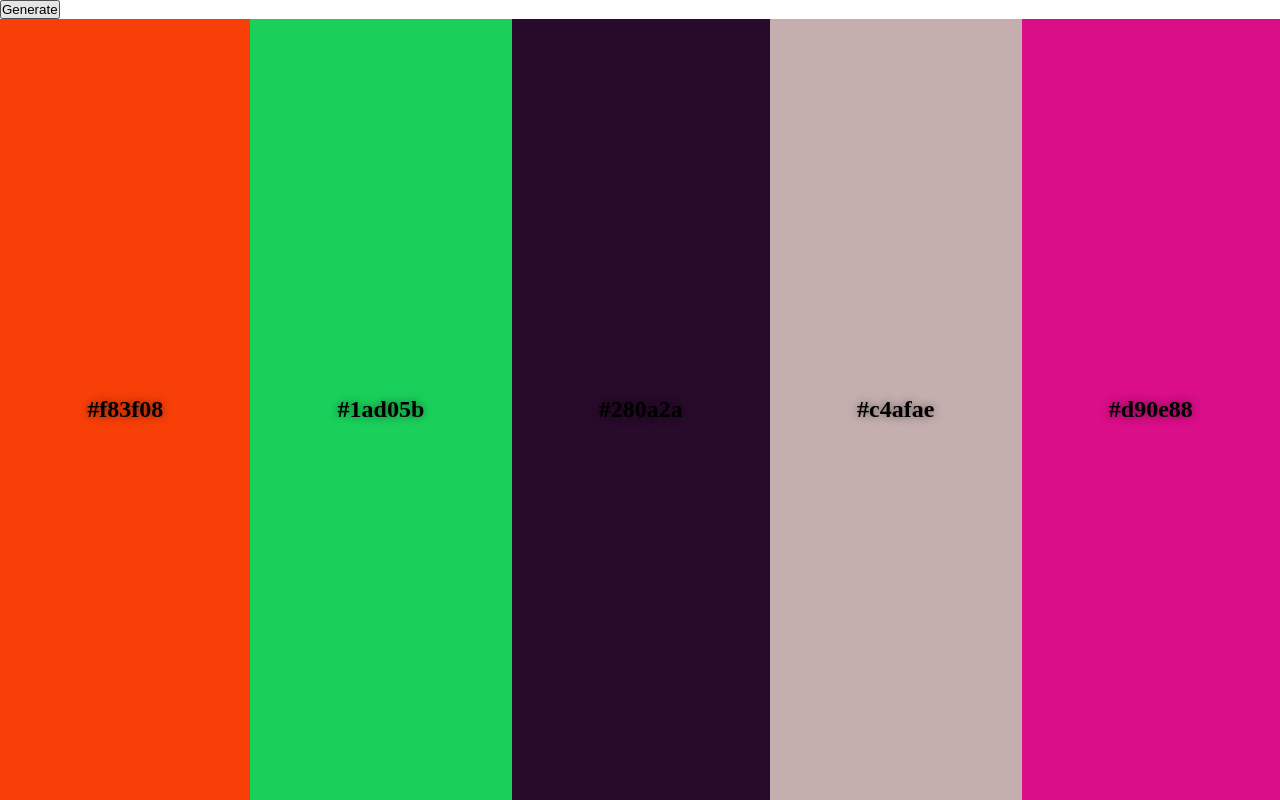
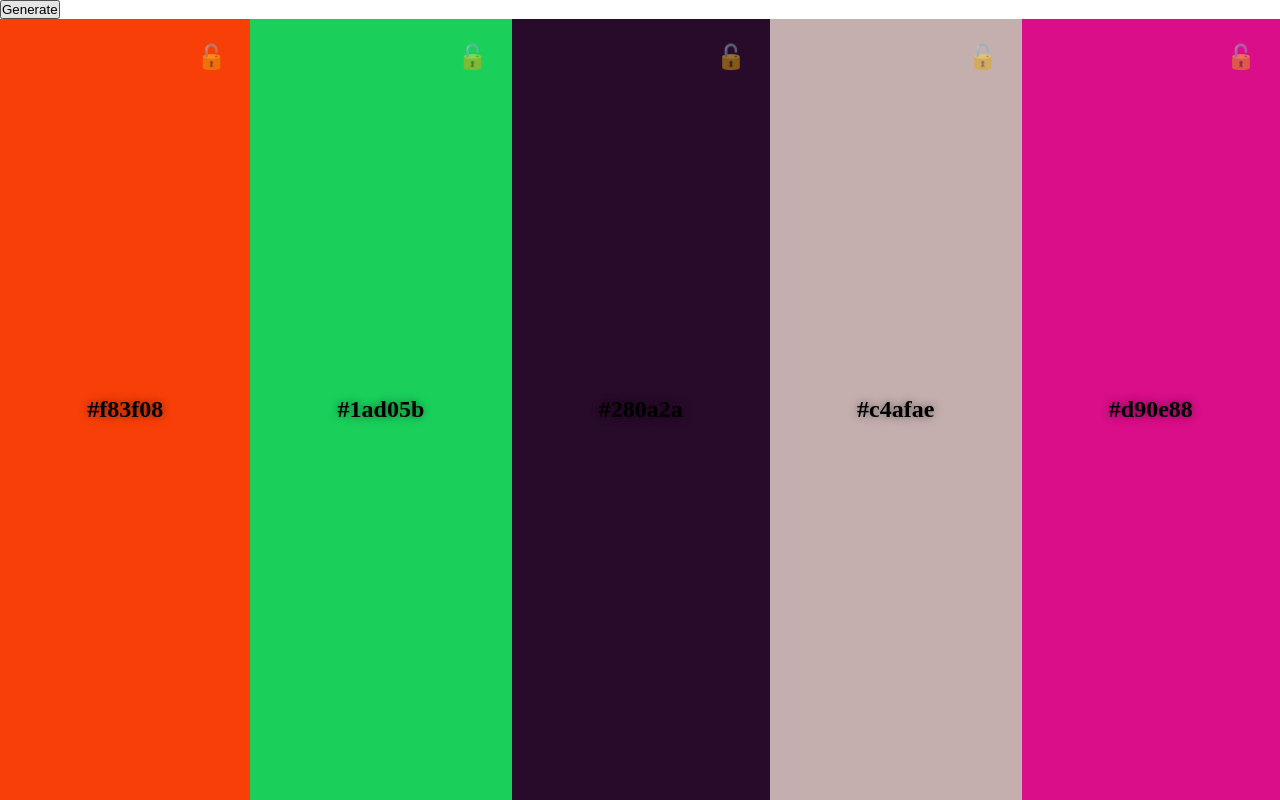
Before and after one commit to BIazeStorm/color-palette-generator, a React (Vite) app: page / in a window 1280 px wide. Built offline with nearby package versions, Linux system fonts and the light colour scheme.

Commit message:
feat: add toggle lock button to ColorBlock

```diff
--- a/src/App.css
+++ b/src/App.css
@@ -21,6 +21,27 @@
     display: flex;
     justify-content: center;
     align-items: center;
+    position: relative;
+}
+
+.ColorBlock__lock-btn {
+    position: absolute;
+    top: 1.5rem;
+    right: 1.5rem;
+    font-size: 1.5rem;
+    background: none;
+    border: none;
+    color: white;
+    cursor: pointer;
+    opacity: 0.5;
+    transition: opacity 0.2s;
+}
+.ColorBlock__lock-btn:hover {
+    opacity: 1;
+}
+.ColorBlock__lock-btn.is-locked {
+    opacity: 1;
+    color: #ffc107;
 }
 
 .ColorBlock h2 {
--- a/src/components/ColorBlock.jsx
+++ b/src/components/ColorBlock.jsx
@@ -5,6 +5,9 @@ function ColorBlock({ color }){
 
     return (
         <div className="ColorBlock" style={{ backgroundColor: hex }}>
+            <button className={`ColorBlock__lock-btn ${isLocked ? 'is-locked' : ''}`}>
+                {isLocked ? '🔒' : '🔓'}
+            </button>
             <h2>{hex}</h2>
         </div>
     );
```
